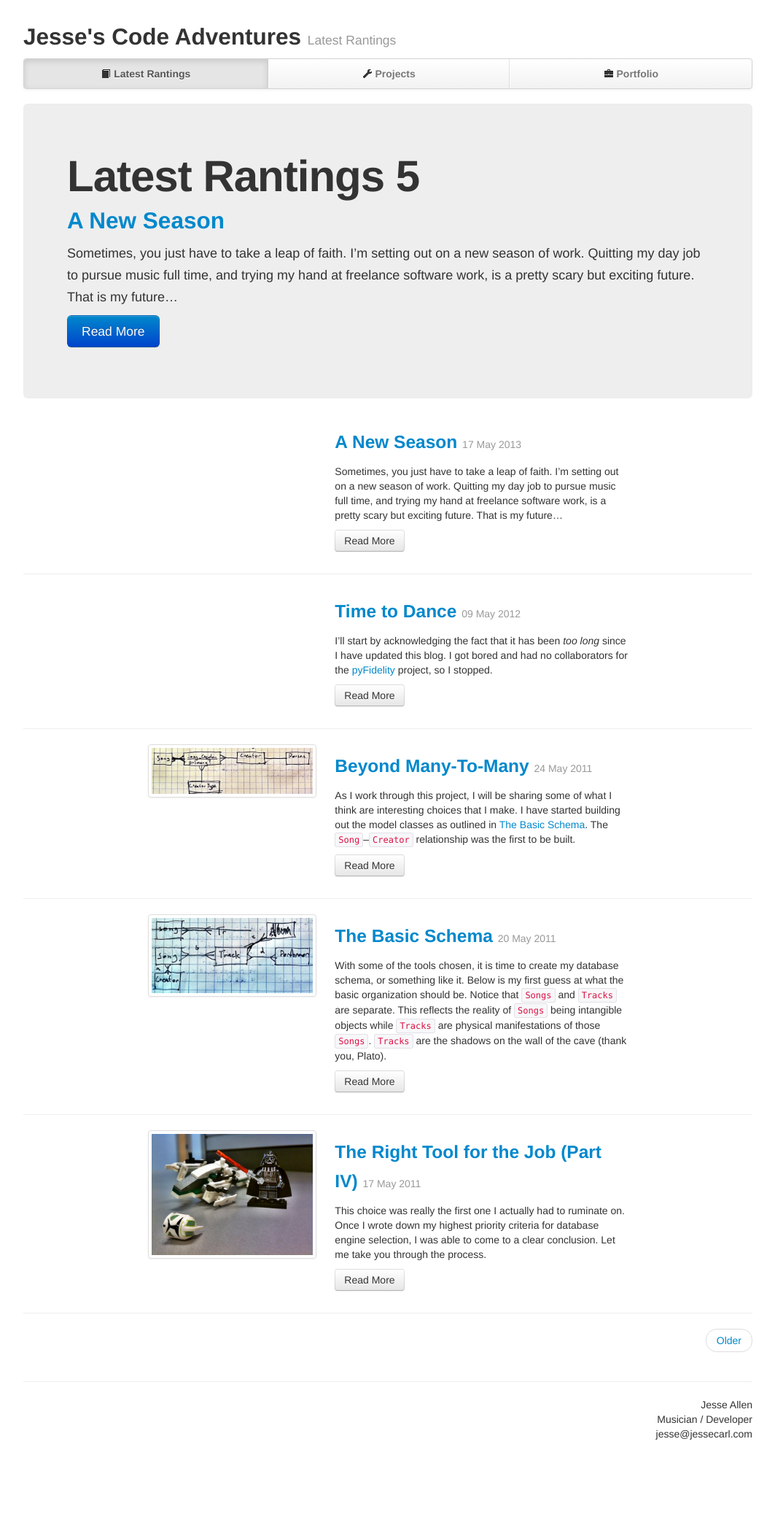
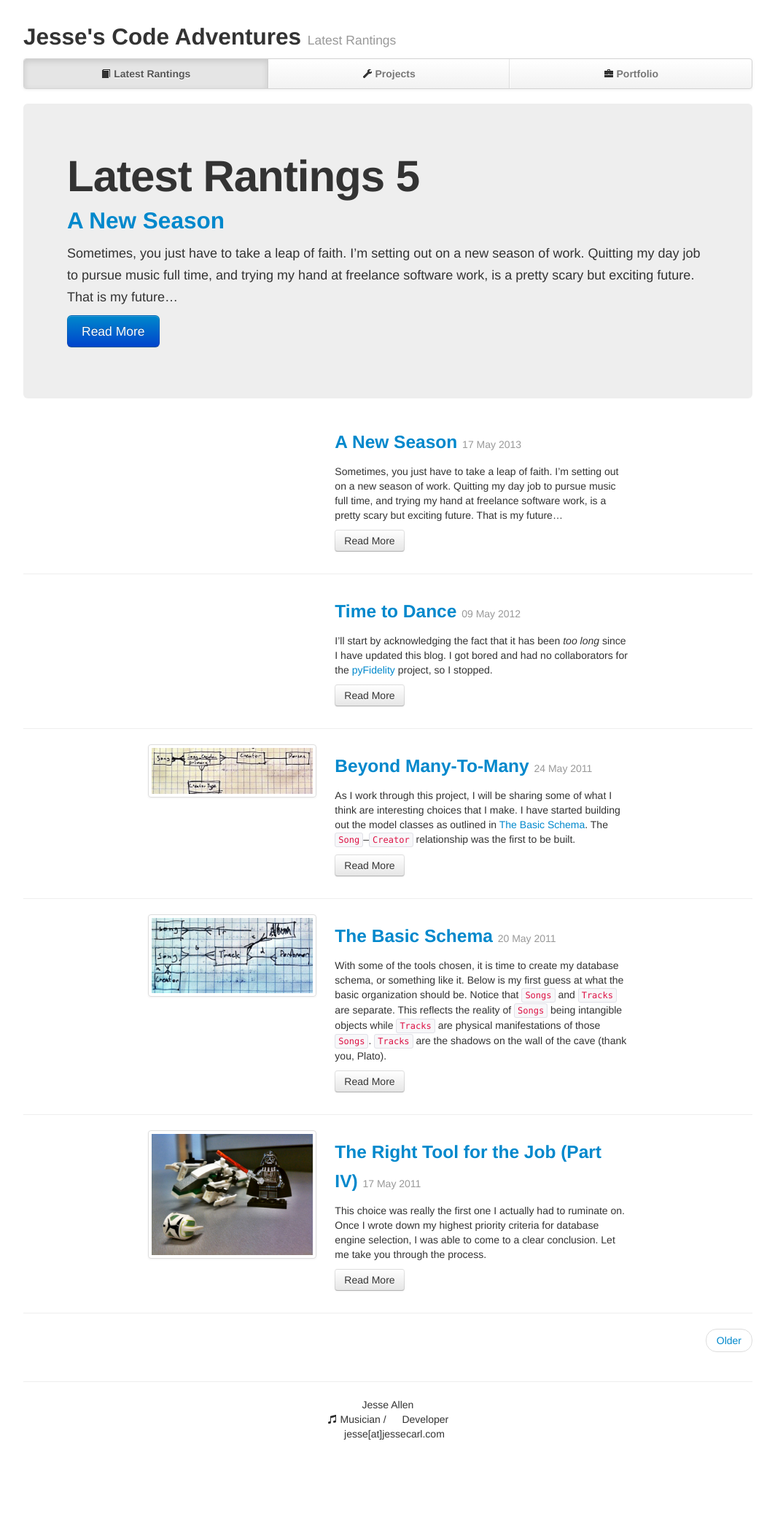
Before and after one commit to jessecarl/jessecarl.github.io, a Jekyll site: the page built from index.html, in a window 1280 px wide. Shown: the whole page at 73% size, without its empty margins (108-1171 px from the left). Built offline with Jekyll 4.4.1, drawn with Linux system fonts in a browser that asks for light colours; nearby versions of some CDN libraries; the list of posts is cut into pages by our own code; a style sheet for code colours, icons or effects is not loaded; before the commit the page ends 2055 px from its top, so only the background shows below that.

Commit message:
Updated footer with links
Updates the footer to include social media links for github, linkedin,
and google plus. Also added icons to the other stuff.

```diff
--- a/_includes/footer.html
+++ b/_includes/footer.html
@@ -1,8 +1,13 @@
 <hr>
-<div class="footer text-right">
+<div class="footer text-center">
   <address>
     Jesse Allen<br />
-    Musician / Developer<br />
-    jesse@jessecarl.com
+    <i class="icon-music"></i> Musician / <i class="icon-code"></i> Developer<br />
+    <i class="icon-envelope-alt"></i> jesse[at]jessecarl.com<br />
   </address>
+  <p>
+    <a href="http://github.com/jessecarl/" class="muted"><i class="icon-github-sign"></i></a>
+    <a href="http://www.linkedin.com/pub/jesse-allen/2b/362/2a8/" class="muted"><i class="icon-linkedin-sign"></i></a>
+    <a href="https://plus.google.com/109707451665965112939/" class="muted"><i class="icon-google-plus-sign"></i></a>
+  </p>
 </div>
--- a/_layouts/default.html
+++ b/_layouts/default.html
@@ -48,6 +48,10 @@
         border-right: 0;
         border-radius: 0 3px 3px 0;
       }
+      .footer p a {
+        font-size: 28px;
+        line-height: 40px;
+      }
     </style>
     <link rel="stylesheet" href="/css/bootstrap-responsive.min.css">
     <script src="http://code.jquery.com/jquery.js"></script>
```
